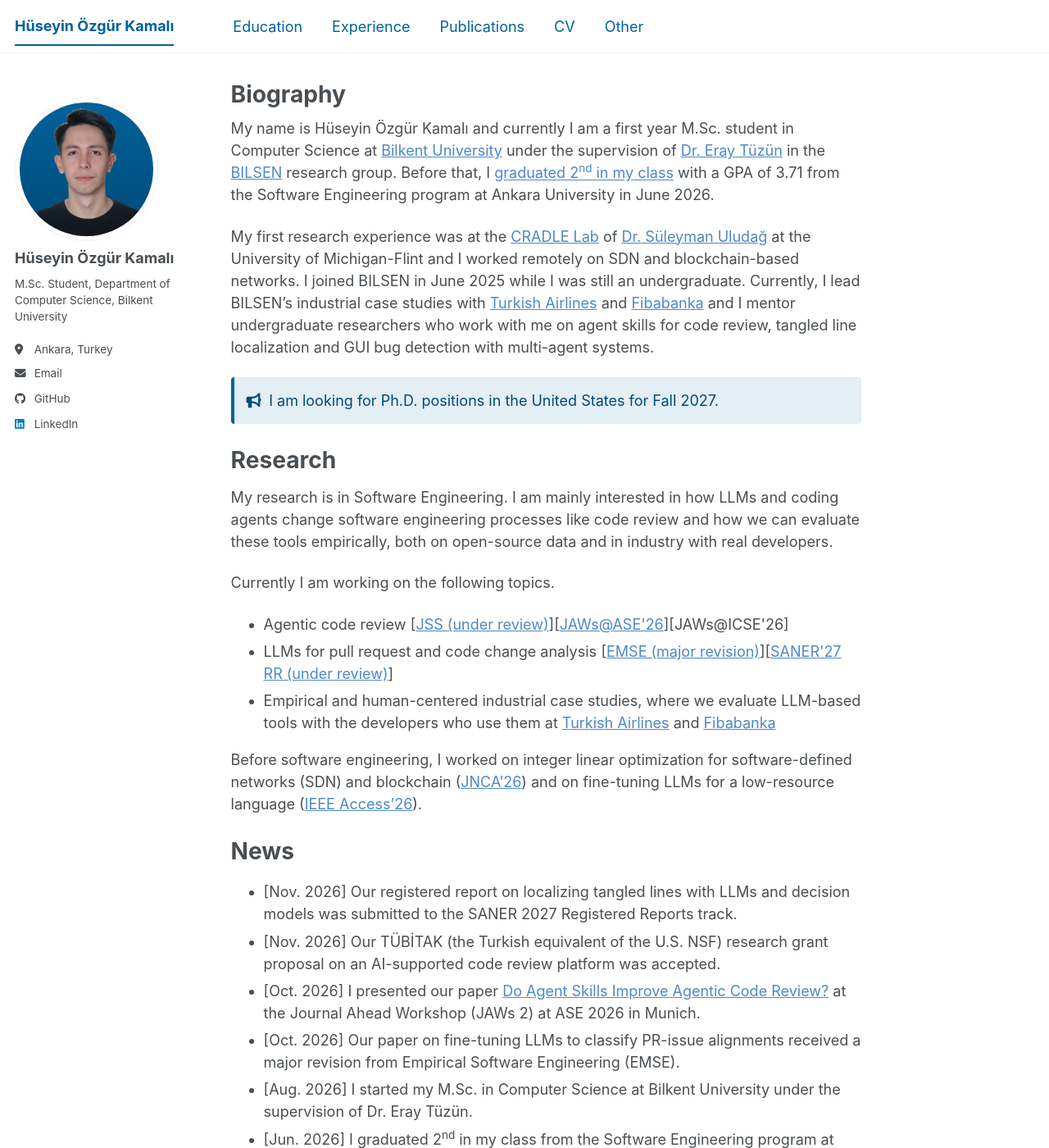
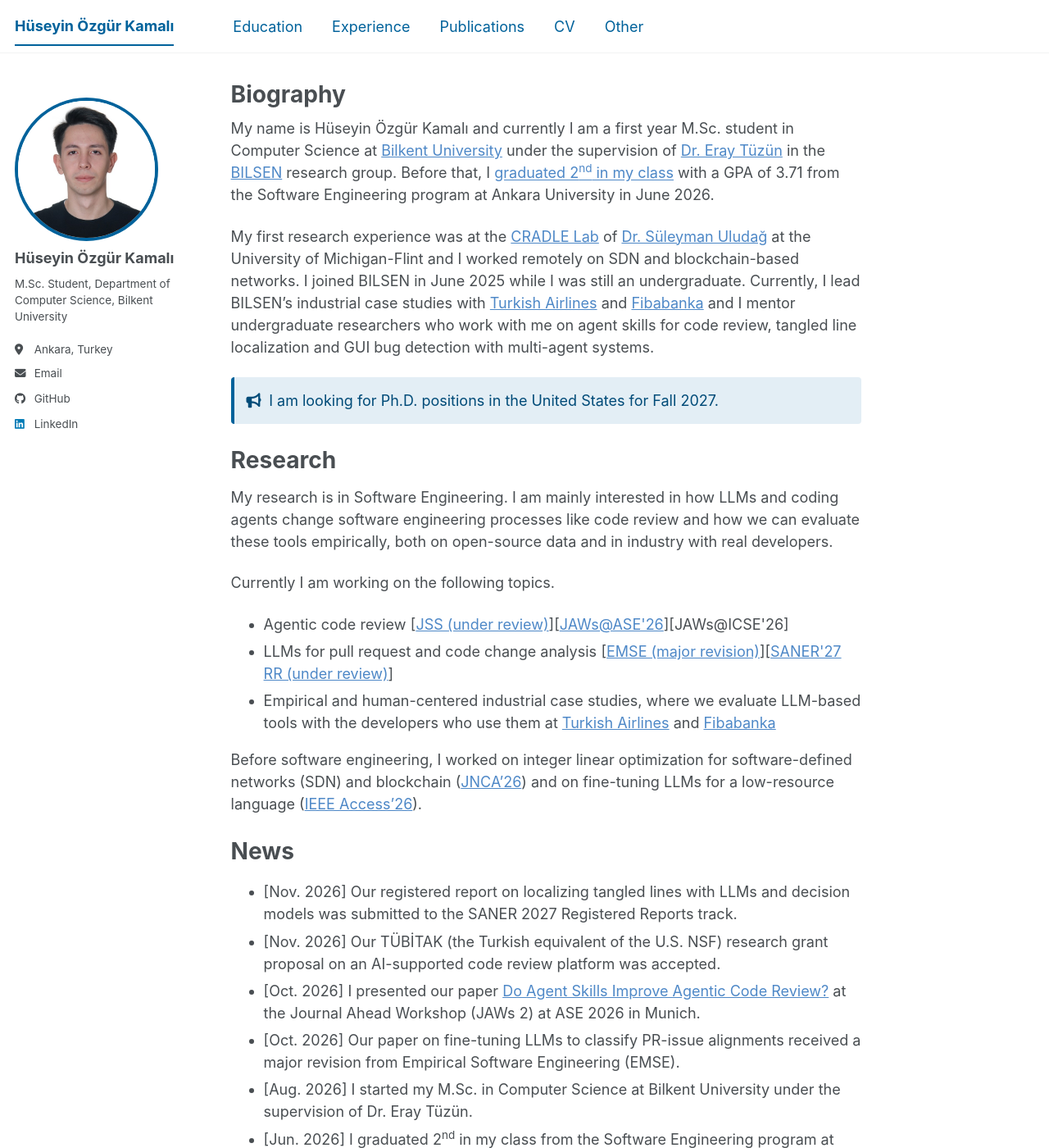
Before and after one commit to dev-zgr/dev-zgr.github.io, a Jekyll site: the page built from _pages/about.html, in a window 1280 px wide and 1400 px high. Shown: the whole window at 82% size. Built offline with Jekyll 4.4.1, drawn with Linux system fonts in a browser that asks for light colours; a script bundle is joined from its source files by our own code; a style sheet for code colours, icons or effects is not loaded.

Commit message:
Profile photo: white background with a blue frame
Co-Authored-By: Claude Opus 5.5 <noreply@anthropic.com>

```diff
--- a/_sass/layout/_academic.scss
+++ b/_sass/layout/_academic.scss
@@ -14,6 +14,9 @@
 /* Round profile photo, as on the reference site */
 .author__avatar img {
   border-radius: 50%;
+  border: 4px solid var(--site-menu-color);
+  padding: 0;
+  background: #fff;
 }
 
 /* Section headings on the home page (Research, News) */
```
Also changed, not shown: images/profile.jpg.
